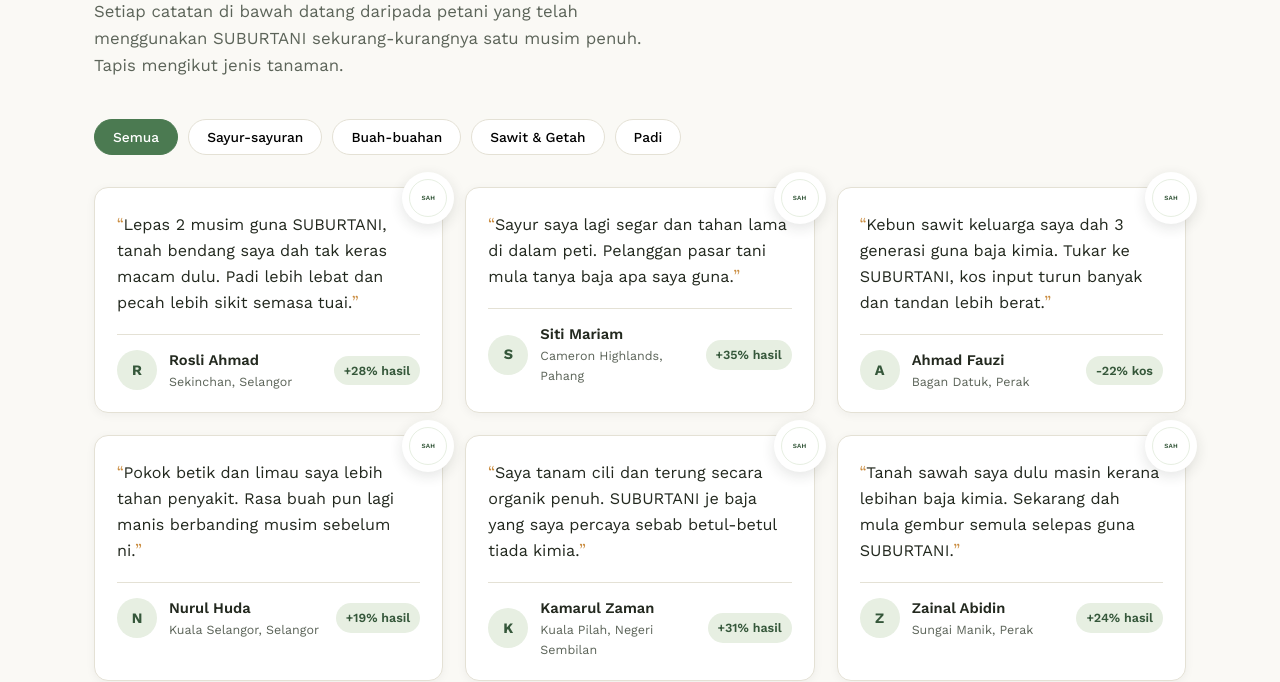
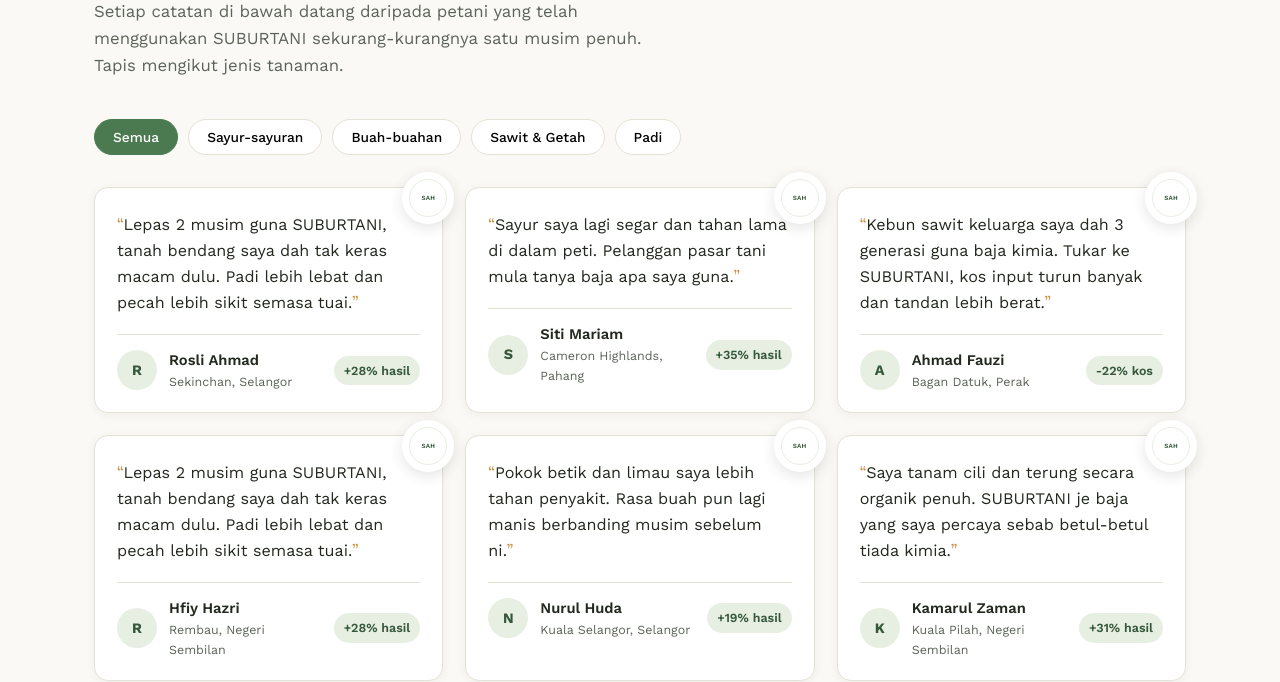
Before and after one commit to hfiyhazri8/suburtani, a plain HTML site: page testimoni.html in a window 1280 px wide. Shown: the part 272-954 px from the top of the page. Drawn offline with nearby package versions, Linux system fonts and the light colour scheme.

Commit message:
Update testimoni.html

```diff
--- a/testimoni.html
+++ b/testimoni.html
@@ -81,6 +81,16 @@
           <div class="testi-avatar">A</div>
           <div><div class="testi-name">Ahmad Fauzi</div><div class="testi-loc">Bagan Datuk, Perak</div></div>
           <span class="testi-yield">-22% kos</span>
+        </div>
+      </div>
+
+      <div class="testi-card" data-crop="padi">
+        <div class="stamp-badge small">SAH</div>
+        <p class="testi-quote">Lepas 2 musim guna SUBURTANI, tanah bendang saya dah tak keras macam dulu. Padi lebih lebat dan pecah lebih sikit semasa tuai.</p>
+        <div class="testi-meta">
+          <div class="testi-avatar">R</div>
+          <div><div class="testi-name">Hfiy Hazri</div><div class="testi-loc">Rembau, Negeri Sembilan</div></div>
+          <span class="testi-yield">+28% hasil</span>
         </div>
       </div>
 
```
